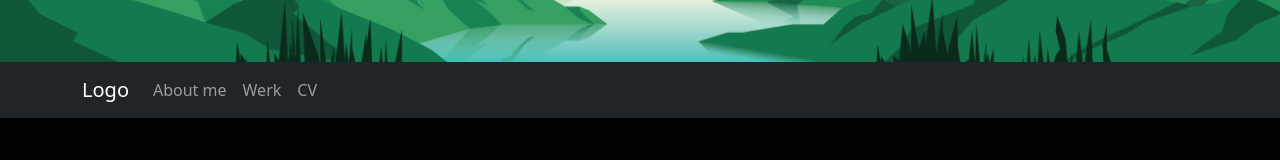
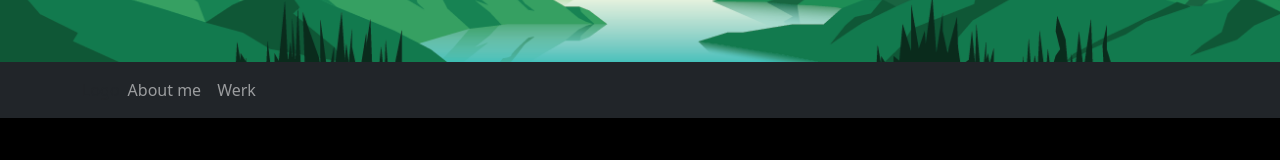
Before and after one commit to thelucky-owl/portfolio-website, a React (Create React App) app: page / in a window 1280 px wide. Shown: the part 398-558 px from the top of the page. Built offline with nearby package versions, Linux system fonts and the light colour scheme.

Commit message:
commented out cv and home/logo

```diff
--- a/src/components/NavBar.js
+++ b/src/components/NavBar.js
@@ -7,14 +7,14 @@ export const NavBar = () =>{
    return(
     <Navbar bg="dark" variant="dark">
     <Container>
-      <Navbar.Brand href="#home">
+      {/* <Navbar.Brand href="#home"> */}
         Logo
         {/* <img src={} alt="Logo"></img> */}
-      </Navbar.Brand>
+      {/* </Navbar.Brand> */}
       <Nav className="me-auto">
         <Nav.Link href="#about-me">About me</Nav.Link>
         <Nav.Link href="#projects">Werk</Nav.Link>
-        <Nav.Link href="#CV">CV</Nav.Link>
+        {/* <Nav.Link href="#CV">CV</Nav.Link> */}
       </Nav>
     </Container>
   </Navbar>
```
